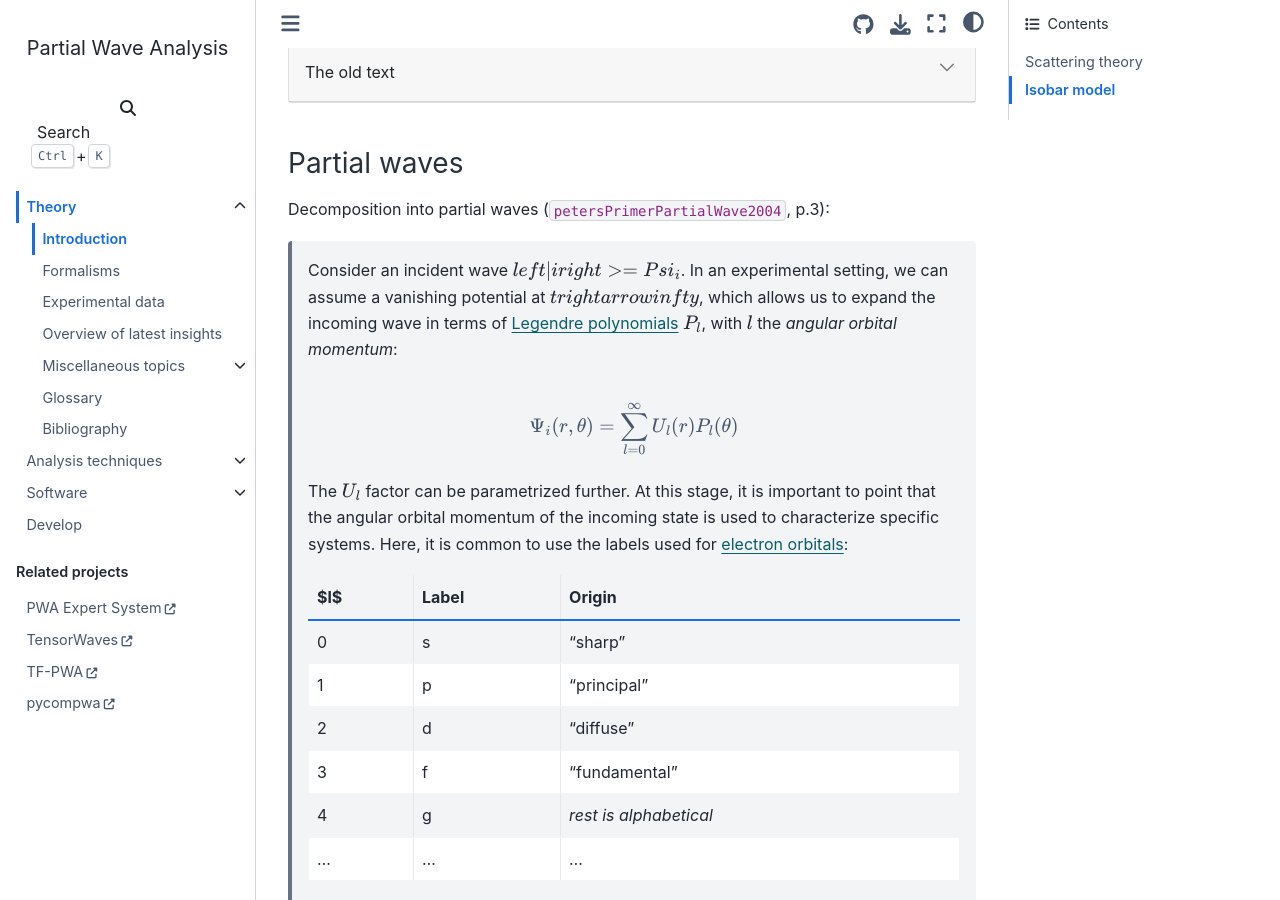
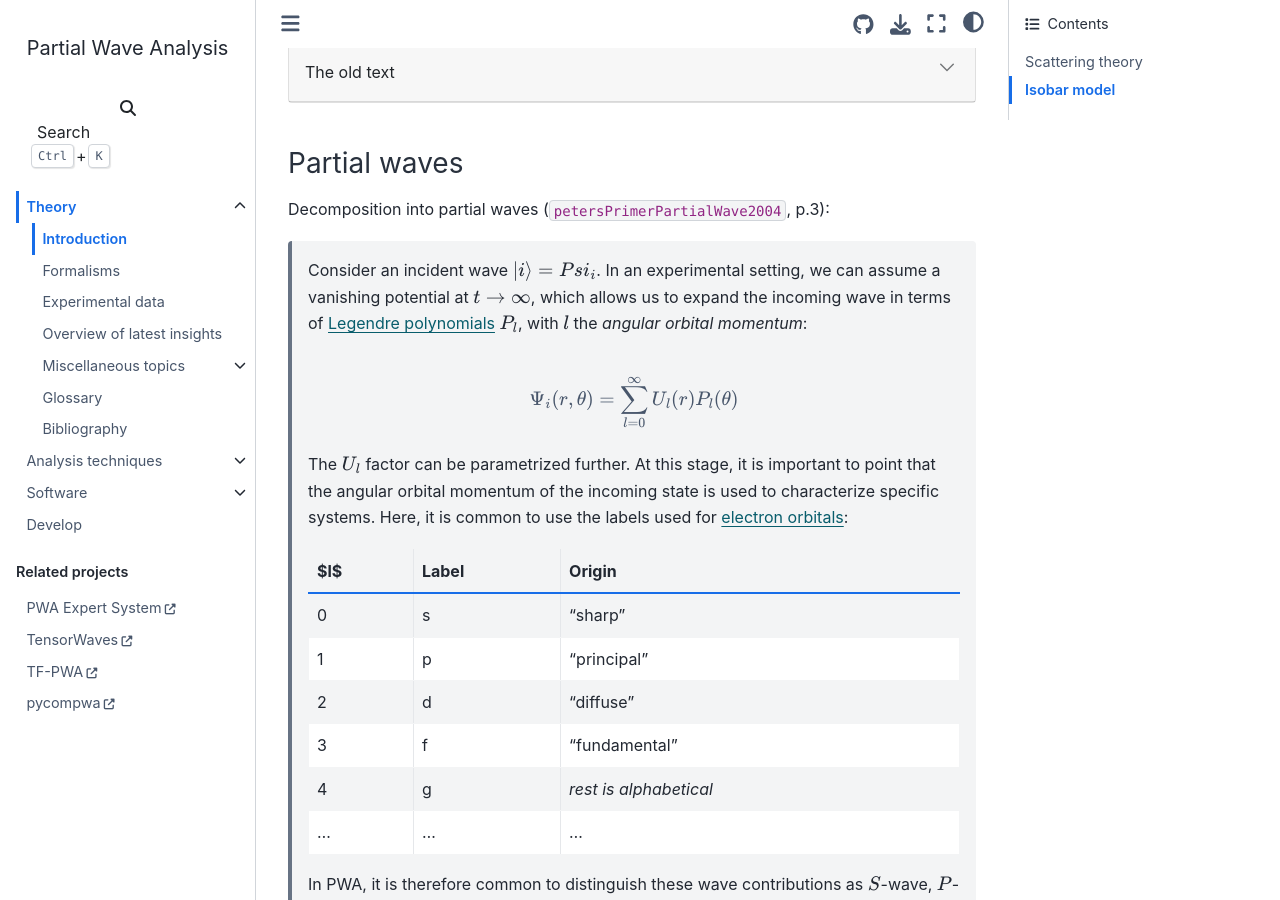
Before and after one commit to ComPWA/PWA-pages, a Sphinx documentation site: the page built from docs/theory/introduction.md, in a window 1280 px wide and 900 px high, scrolled down 1105 px. Built offline with Sphinx 7.4.7 and the Sphinx Book theme 1.1.4, drawn with Linux system fonts in a browser that asks for light colours; pages that are not in the unit, such as notebooks, are missing from menus; cross-references to code outside the pages are shown as plain code.

Commit message:
fix: latex errors

````diff
--- a/docs/theory/introduction.md
+++ b/docs/theory/introduction.md
@@ -104,10 +104,11 @@ of the helicity/canonical formalism.
 
 Decomposition into partial waves ({cite}`petersPrimerPartialWave2004`, p.3):
 
-> Consider an incident wave $left|iright> = Psi_i$. In an experimental setting,
-> we can assume a vanishing potential at $trightarrowinfty$, which allows us to
-> expand the incoming wave in terms of {wiki}`Legendre_polynomials` $P_l$, with
-> $l$ the {dfn}`angular orbital momentum`:
+> Consider an incident wave $\left|i\right> = Psi_i$. In an experimental
+> setting, we can assume a vanishing potential at $t\rightarrow\infty$, which
+> allows us to expand the incoming wave in terms of
+> {wiki}`Legendre_polynomials` $P_l$, with $l$ the
+> {dfn}`angular orbital momentum`:
 >
 > ```{math}
 >
````
